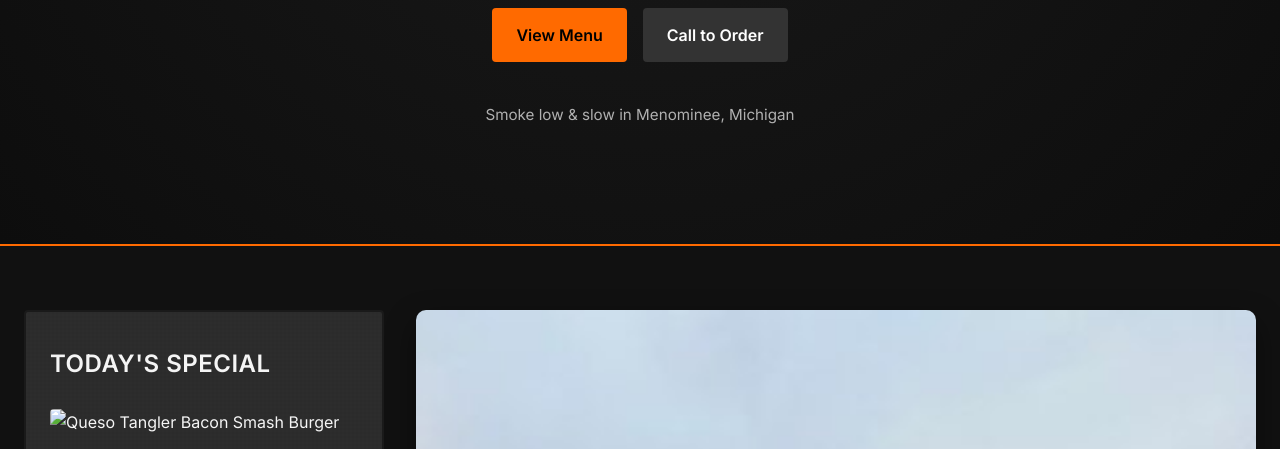
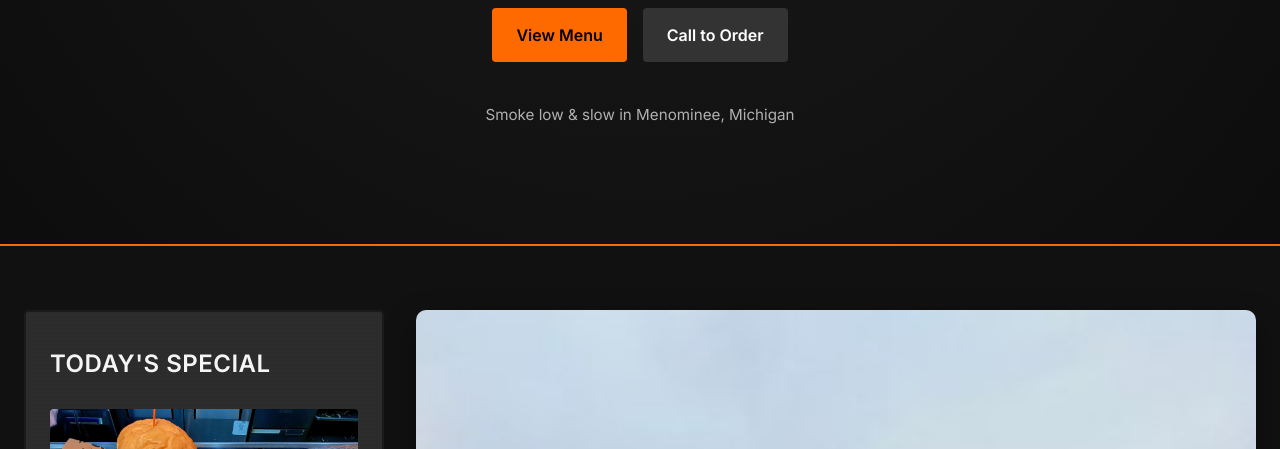
Before and after one commit to cczerp/pit-bros-demo, a plain HTML site: page index.html in a window 1280 px wide. Shown: the part 314-763 px from the top of the page. Drawn offline with Linux system fonts and the light colour scheme.

Commit message:
image rename

```diff
--- a/index.html
+++ b/index.html
@@ -25,7 +25,7 @@
     <aside class="daily-specials special-card">
       <h3>Today's Special</h3>
       <div class="special-item">
-        <img src="assets/images/special-1.jpg.jpg" alt="Queso Tangler Bacon Smash Burger">
+        <img src="assets/images/special-1.jpg" alt="Queso Tangler Bacon Smash Burger">
         <h4>Queso Tangler Bacon Smash Burger</h4>
         <p>Bacon smash burger topped with queso, grilled onions, and house sauce. Served with home-cut fries.</p>
         <span class="special-price">$13</span>
```
